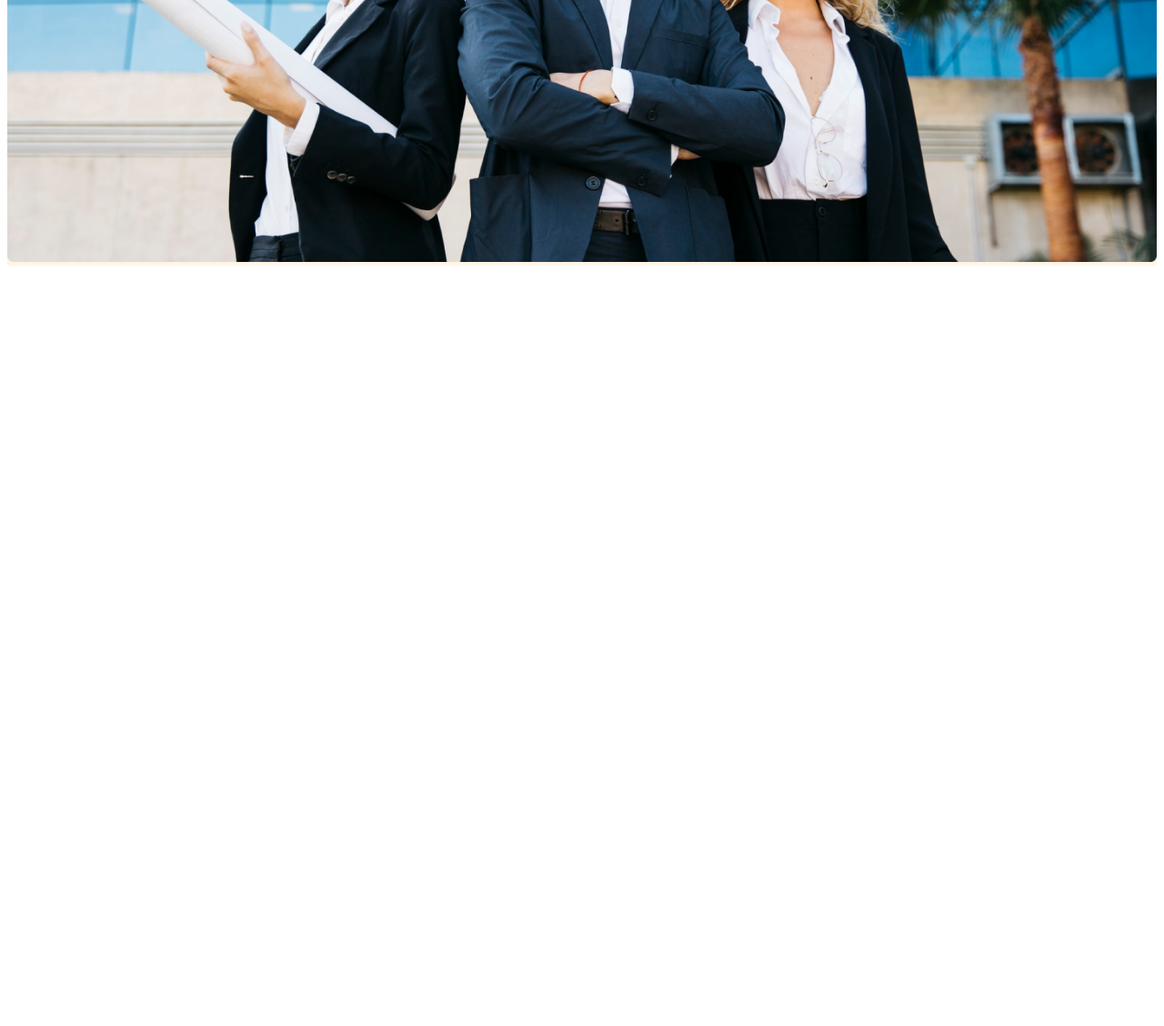
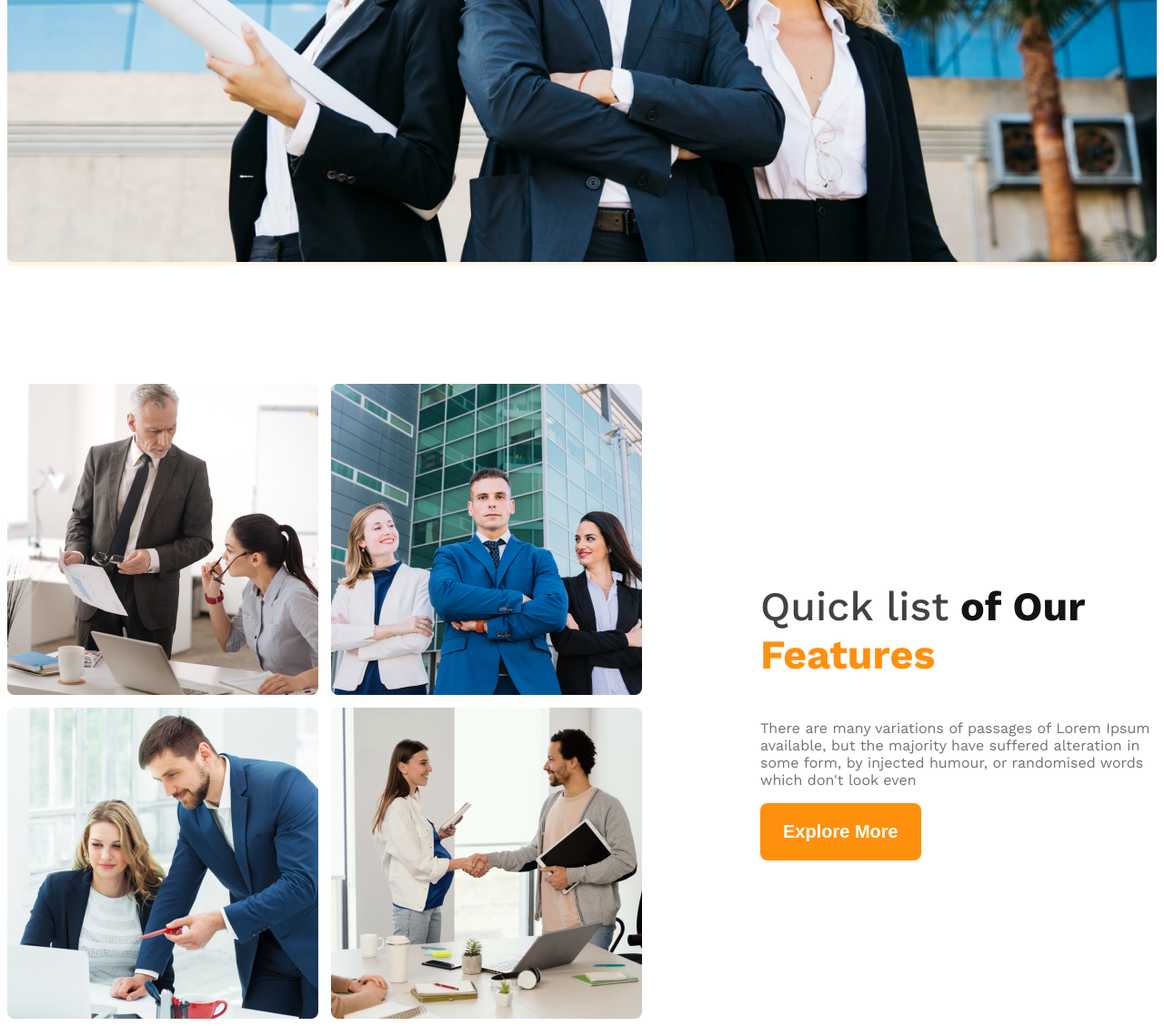
Before and after one commit to samiurrahmann/g3-architechs-website-, a plain HTML site: page index.html in a window 1280 px wide. Shown: the part 876-2004 px from the top of the page at 91% size. Before the commit the page ends 1176 px from the top, so only its background shows below. Drawn offline with nearby package versions, Linux system fonts and the light colour scheme.

Commit message:
added new styles

```diff
--- a/index.html
+++ b/index.html
@@ -34,12 +34,22 @@
 
     </header>
 
+    <main>
+        <section class="teams display-flex">
+            <div class="teams-image-contener">
+                <img src="images/team1.png" alt="">
+                <img src="images/team2.png" alt="">
+                <img src="images/team3.png" alt="">
+                <img src="images/team4.png" alt="">
 
-
-
-
-
-    <main></main>
+            </div>
+            <div class="our-features">
+                <h3 class="features-title"> <span id="title-1" class="dark-2"> Quick list</span><span class="dark-1"> of Our</span><span class="text-color"> Features</span> </h3>
+                <p class="features-description dark-3">There are many variations of passages of Lorem Ipsum available, but the majority have suffered alteration in some form, by injected humour, or randomised words which don't look even</p>
+                <button class="btn-primary">Explore More</button>
+            </div>
+        </section>
+    </main>
 
     <footer></footer>
 </body>
--- a/styles/styles.css
+++ b/styles/styles.css
@@ -5,10 +5,34 @@
     font-weight: 400;
     font-style: normal;
   }
+
+  /* local style  */
+
+
+main{
+    max-width: 1440px;
+    margin: 0 auto;
+}
+
+main > section{
+margin-top: 130px;
+}
 /* color based */
+
+.dark-1{
+    color: rgba(19, 19, 19, 1);
+}
 
 .dark-2{
     color: #424242;
+}
+
+.dark-3{
+  color: rgba(114, 114, 114, 1) ;
+}
+
+.text-color{
+    color: rgba(255, 144, 14, 1);
 }
 /* nav style */
 .display-flex{
@@ -69,6 +93,32 @@
 .banner-image{
     width: 100%;
 }
+
+.teams{
+    align-items: center;
+}
+
+.teams-image-contener{
+    display: grid;
+    grid-template-columns: repeat(2, 1fr);
+    gap: 14px;
+}
+.our-features{
+    margin-left: 130px;
+    max-width: 530px;
+}
+.features-title{
+    font-size: 2.8rem;
+    font-weight: 700;
+}
+
+#title-1{
+    font-weight: 500;
+}
+
+.features-description{
+
+}
 /* responsive media quary */
 
 @media screen and (max-width:576px) {
```
